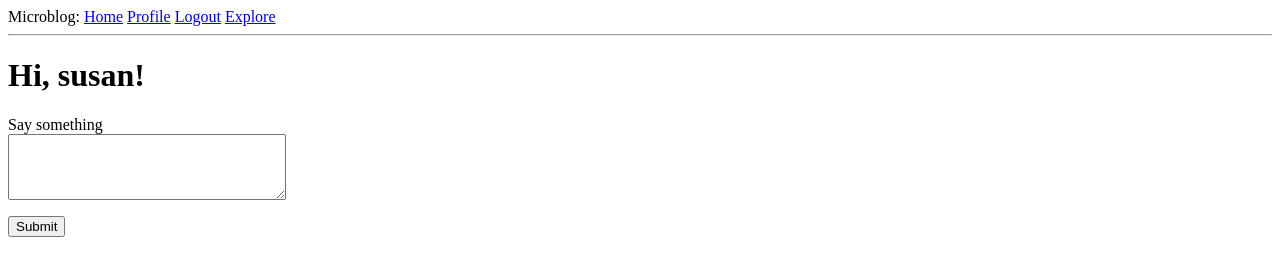
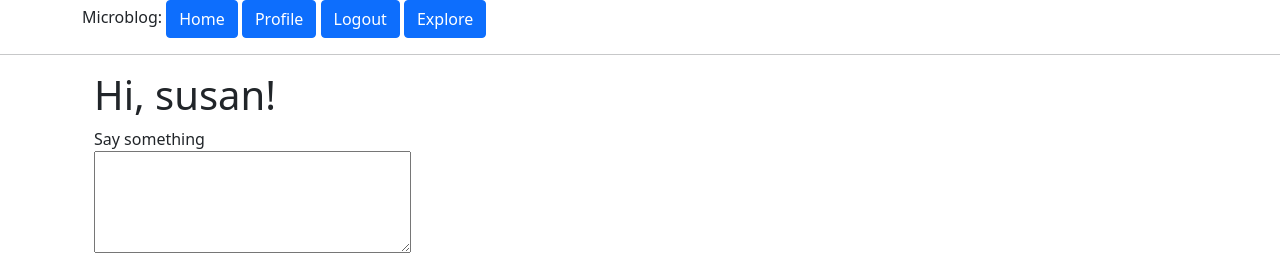
Before and after one commit to vladik-uuu/Flask-Blog, a Flask app: page / in a window 1280 px wide. Shown: the top 253 px of the page. Run offline with Flask 3, Linux system fonts and the light colour scheme; a user stored in the database is signed in; data comes from the database, SQL or seed files in the repository; both versions use the stored data as it was after the commit.

Commit message:
btn style

```diff
--- a/app/templates/base.html
+++ b/app/templates/base.html
@@ -5,29 +5,37 @@
         {% else %}
         <title>blog</title>
         {% endif %}
+        <link href="https://cdn.jsdelivr.net/npm/bootstrap@5.0.2/dist/css/bootstrap.min.css" rel="stylesheet" integrity="sha384-EVSTQN3/azprG1Anm3QDgpJLIm9Nao0Yz1ztcQTwFspd3yD65VohhpuuCOmLASjC" crossorigin="anonymous">
+        <script src="https://cdn.jsdelivr.net/npm/@popperjs/core@2.9.2/dist/umd/popper.min.js" integrity="sha384-IQsoLXl5PILFhosVNubq5LC7Qb9DXgDA9i+tQ8Zj3iwWAwPtgFTxbJ8NT4GN1R8p" crossorigin="anonymous"></script>
+        <script src="https://cdn.jsdelivr.net/npm/bootstrap@5.0.2/dist/js/bootstrap.min.js" integrity="sha384-cVKIPhGWiC2Al4u+LWgxfKTRIcfu0JTxR+EQDz/bgldoEyl4H0zUF0QKbrJ0EcQF" crossorigin="anonymous"></script>
     </head>
     <body>
-        <div>
+        <div class="container px-6">
             Microblog:
-            <a href="{{ url_for('index') }}">Home</a>
+            <a class="btn btn-primary" href="{{ url_for('index') }}">Home</a>
             {% if current_user.is_anonymous %}
-            <a href="{{ url_for('login') }}">Login</a>
+            <a class="btn btn-primary" href="{{ url_for('login') }}">Login</a>
             {% else %}
-            <a href="{{ url_for('user', username=current_user.username) }}">Profile</a>
-            <a href="{{ url_for('logout') }}">Logout</a>
+            <a class="btn btn-primary" href="{{ url_for('user', username=current_user.username) }}">Profile</a>
+            <a class="btn btn-primary" href="{{ url_for('logout') }}">Logout</a>
             {% endif %}
-            <a href="{{ url_for('explore') }}">Explore</a>
+            <a class="btn btn-primary" href="{{ url_for('explore') }}">Explore</a>
           </div>
+
         <hr>
         {% with messages = get_flashed_messages() %}
         {% if messages %}
         <ul>
-            {% for message in messages %}
-            <li>{{ message }}</li>
-            {% endfor %}
+            <div class="container">
+                {% for message in messages %}
+                <li>{{ message }}</li>
+                {% endfor %}
+            </div>
         </ul>
         {% endif %}
         {% endwith %}
-        {% block content %}{% endblock %}
+        <div class="container px-4">
+            {% block content %}{% endblock %}
+        </div>
     </body>
 </html>
```
Also changed, not shown: app.db.
